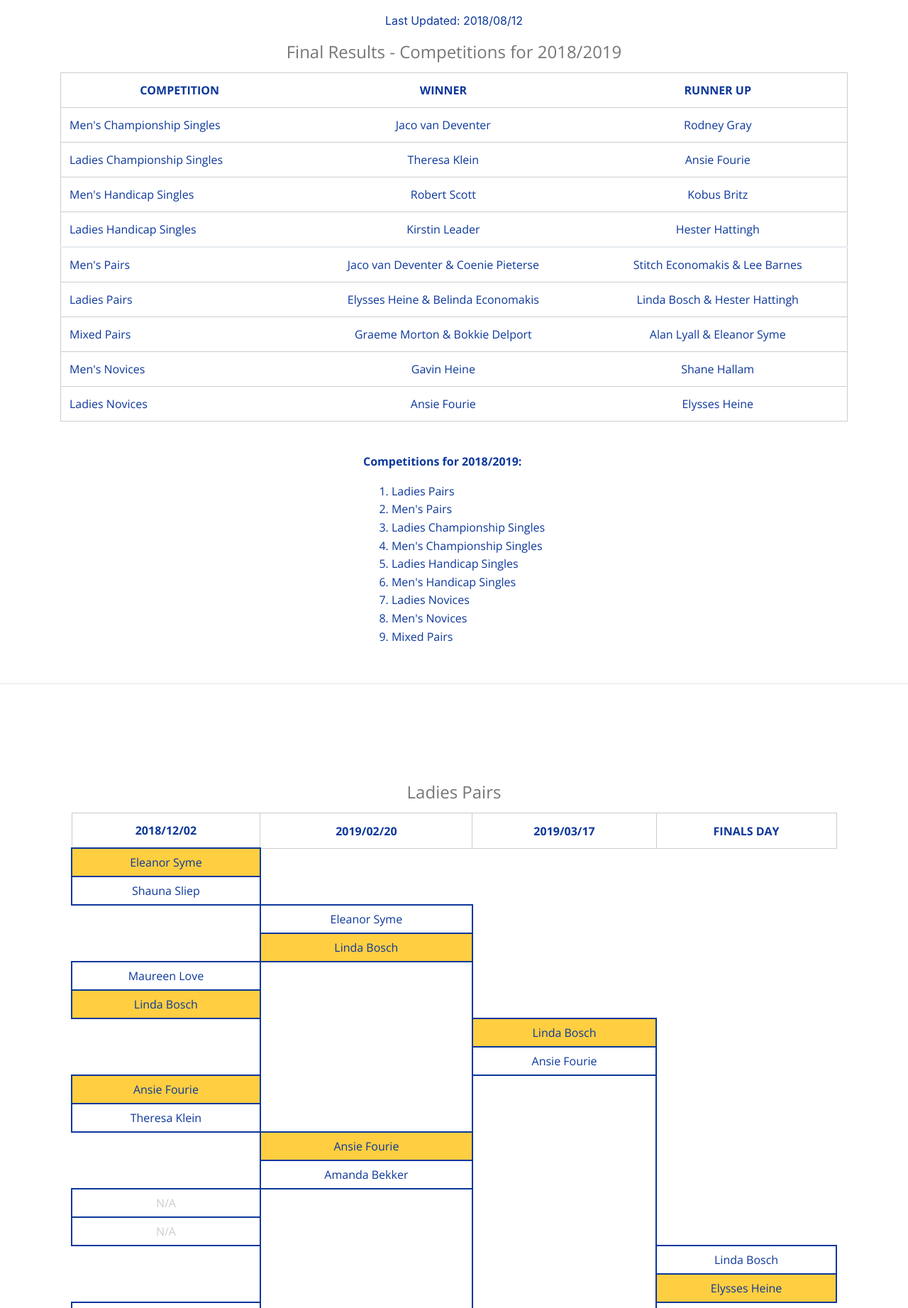
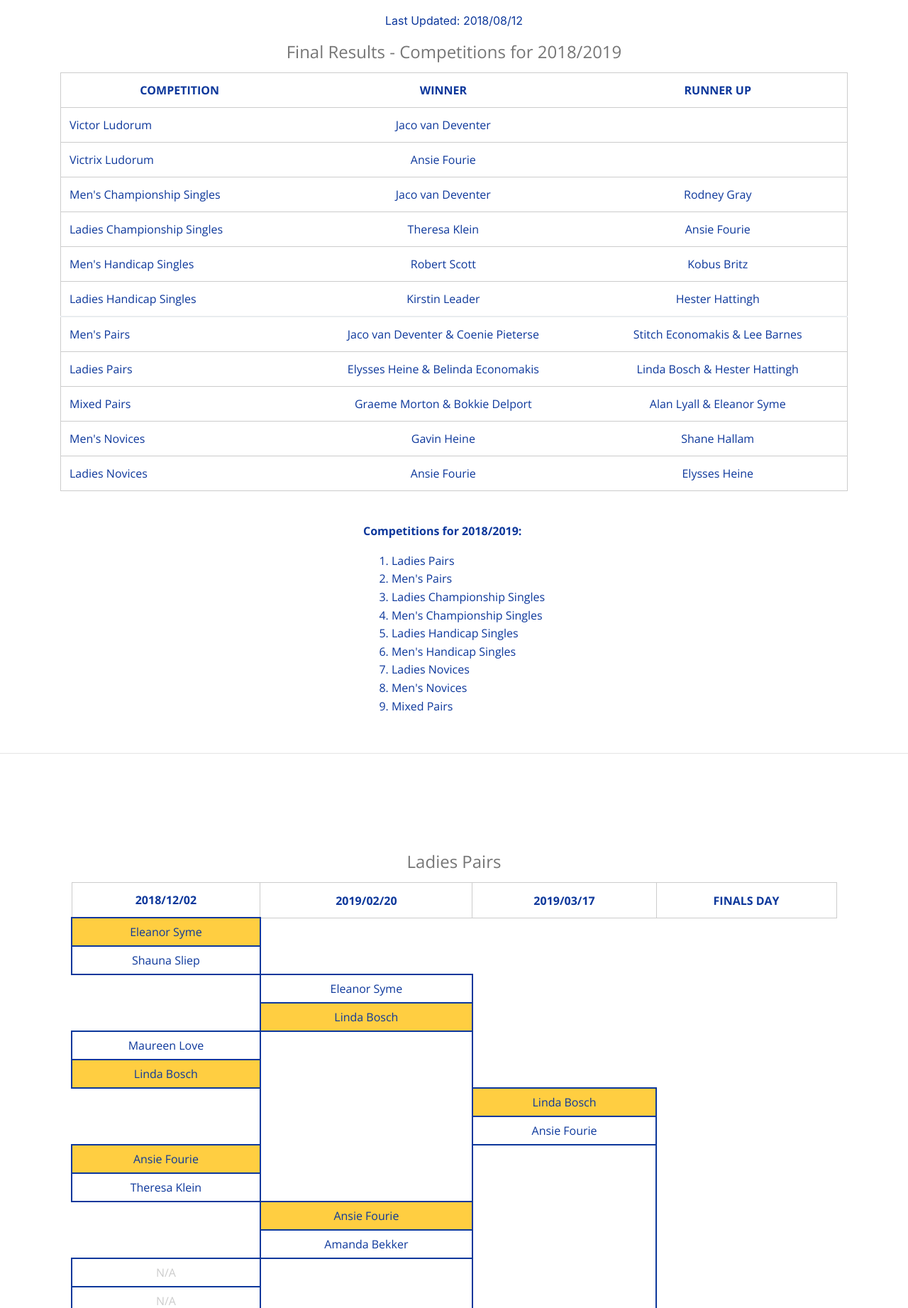
Before and after one commit to DeadlyDuckies/Krugersdorp-Bowling-Club, a PHP site: page /competitions in a window 1280 px wide. Shown: the part 160-2003 px from the top of the page at 71% size. Run offline with PHP 8.4, Linux system fonts and the light colour scheme; some web fonts are replaced.

Commit message:
* Updated final club competition results     - Victor & Victrix Ludorum

```diff
--- a/competitions.php
+++ b/competitions.php
@@ -64,6 +64,16 @@
                             </tr>
                         </thead>
                         <tbody>
+                            <tr>
+                                <td class="body-item mbr-fonts-style display-7">Victor Ludorum</td>
+                                <td class="body-item mbr-fonts-style display-7" style="text-align: center">Jaco van Deventer</td>
+                                <td class="body-item mbr-fonts-style display-7" style="text-align: center"> </td>
+                            </tr>
+                            <tr>
+                                <td class="body-item mbr-fonts-style display-7">Victrix Ludorum</td>
+                                <td class="body-item mbr-fonts-style display-7" style="text-align: center">Ansie Fourie</td>
+                                <td class="body-item mbr-fonts-style display-7" style="text-align: center"> </td>
+                            </tr>
                             <tr>
                                 <td class="body-item mbr-fonts-style display-7">Men's Championship Singles</td>
                                 <td class="body-item mbr-fonts-style display-7" style="text-align: center">Jaco van Deventer</td>
```
